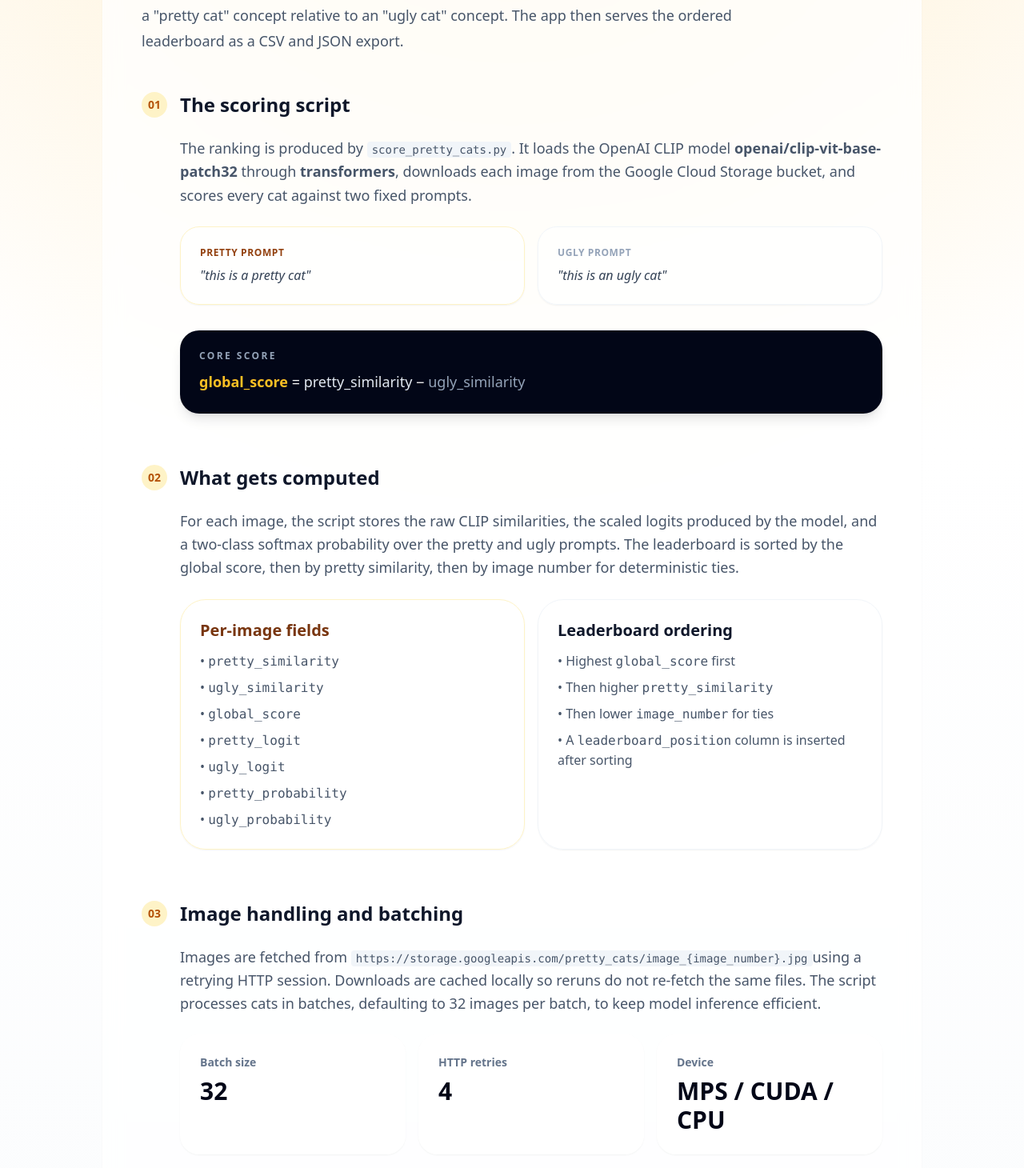
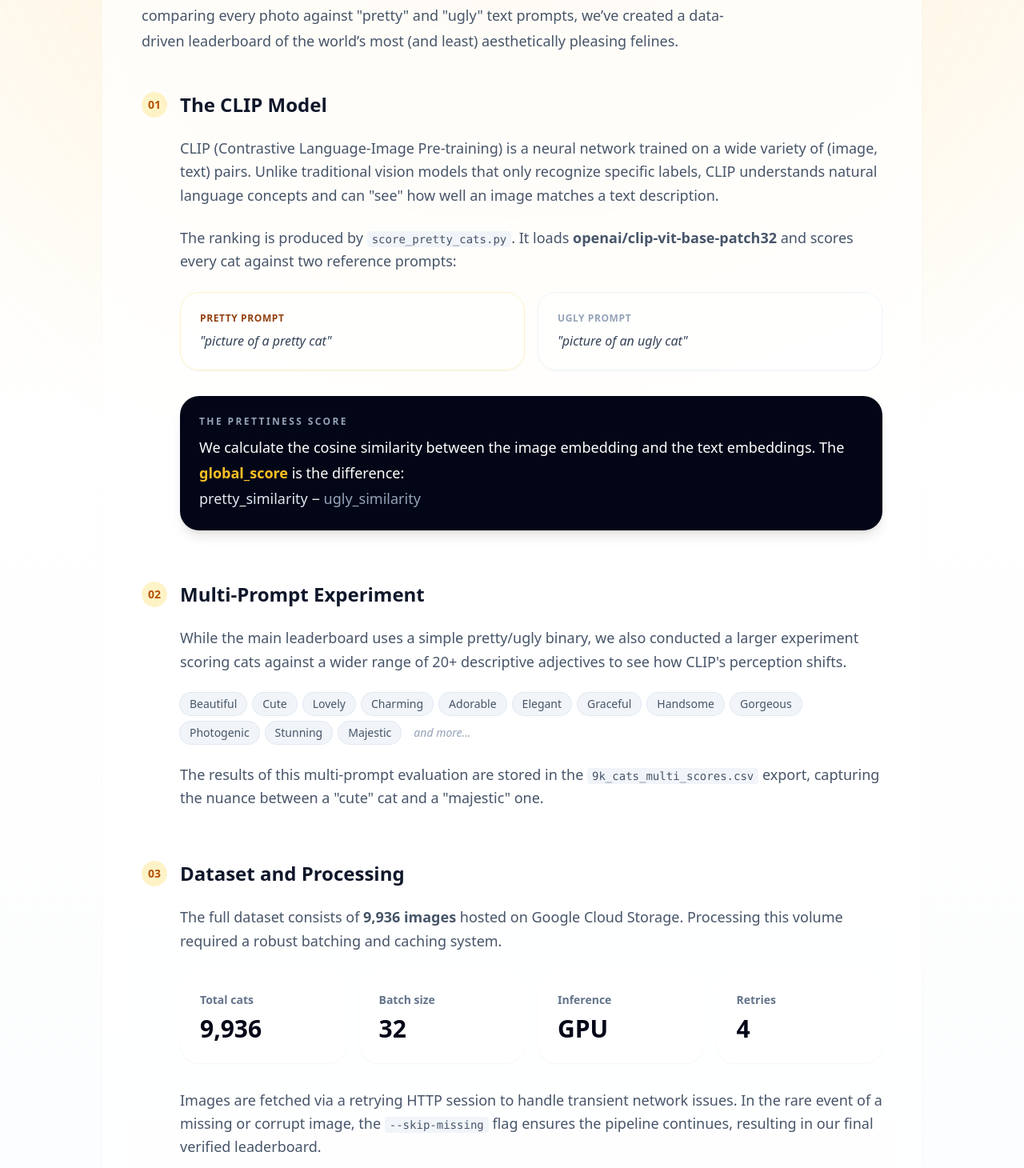
Before and after one commit to louispaulet/pretty_cats, a React (Vite) app in the folder pretty_cats/: page /#/about in a window 1280 px wide. Shown: the part 290-1750 px from the top of the page at 80% size. Built offline with nearby package versions, Linux system fonts and the light colour scheme.

Commit message:
Update About page with 9,936 cat images count and technical details about CLIP

```diff
--- a/pretty_cats/src/pages/About.jsx
+++ b/pretty_cats/src/pages/About.jsx
@@ -7,9 +7,9 @@ function About() {
             <p className="mb-3 text-sm font-semibold uppercase tracking-[0.35em] text-amber-700">Project details</p>
             <h1 className="text-4xl font-black tracking-tight text-slate-950 sm:text-5xl">About Pretty Cats</h1>
             <p className="mt-5 max-w-3xl text-lg leading-8 text-slate-600">
-              This project uses a CLIP-based scoring script to rank cat images by how closely they match a
-              "pretty cat" concept relative to an "ugly cat" concept. The app then serves the ordered leaderboard
-              as a CSV and JSON export.
+              This project uses OpenAI’s CLIP model to rank a massive collection of 9,936 cat images.
+              By comparing every photo against "pretty" and "ugly" text prompts, we’ve created a data-driven
+              leaderboard of the world’s most (and least) aesthetically pleasing felines.
             </p>
           </header>
 
@@ -19,31 +19,36 @@ function About() {
                 <span className="mr-4 flex h-8 w-8 items-center justify-center rounded-full bg-amber-100 text-sm font-bold text-amber-700">
                   01
                 </span>
-                <h2 className="text-2xl font-bold text-slate-900">The scoring script</h2>
+                <h2 className="text-2xl font-bold text-slate-900">The CLIP Model</h2>
               </div>
               <div className="pl-12">
                 <p className="mb-6 text-lg leading-relaxed text-slate-600">
+                  CLIP (Contrastive Language-Image Pre-training) is a neural network trained on a wide variety of
+                  (image, text) pairs. Unlike traditional vision models that only recognize specific labels, CLIP
+                  understands natural language concepts and can "see" how well an image matches a text description.
+                </p>
+                <p className="mb-6 text-lg leading-relaxed text-slate-600">
                   The ranking is produced by <code className="rounded bg-slate-100 px-1.5 py-0.5 text-sm">score_pretty_cats.py</code>.
-                  It loads the OpenAI CLIP model <strong>openai/clip-vit-base-patch32</strong> through
-                  <strong> transformers</strong>, downloads each image from the Google Cloud Storage bucket, and scores
-                  every cat against two fixed prompts.
+                  It loads <strong>openai/clip-vit-base-patch32</strong> and scores every cat against two reference prompts:
                 </p>
 
                 <div className="grid gap-4 sm:grid-cols-2">
                   <div className="rounded-3xl border border-amber-100 bg-white/60 p-6 shadow-sm">
                     <p className="mb-2 text-xs font-bold uppercase tracking-wider text-amber-800">Pretty prompt</p>
-                    <p className="text-slate-700 italic">"this is a pretty cat"</p>
+                    <p className="text-slate-700 italic">"picture of a pretty cat"</p>
                   </div>
                   <div className="rounded-3xl border border-slate-100 bg-white/60 p-6 shadow-sm">
                     <p className="mb-2 text-xs font-bold uppercase tracking-wider text-slate-400">Ugly prompt</p>
-                    <p className="text-slate-700 italic">"this is an ugly cat"</p>
+                    <p className="text-slate-700 italic">"picture of an ugly cat"</p>
                   </div>
                 </div>
 
                 <div className="mt-8 rounded-3xl bg-slate-950 p-6 text-white shadow-lg">
-                  <p className="mb-2 text-xs font-semibold uppercase tracking-[0.2em] text-slate-400">Core score</p>
+                  <p className="mb-2 text-xs font-semibold uppercase tracking-[0.2em] text-slate-400">The Prettiness Score</p>
                   <p className="text-lg leading-8">
-                    <span className="font-semibold text-amber-400">global_score</span> ={' '}
+                    We calculate the cosine similarity between the image embedding and the text embeddings.
+                    The <span className="font-semibold text-amber-400">global_score</span> is the difference:
+                    <br />
                     <span className="text-slate-200">pretty_similarity</span> −{' '}
                     <span className="text-slate-400">ugly_similarity</span>
                   </p>
@@ -56,38 +61,27 @@ function About() {
                 <span className="mr-4 flex h-8 w-8 items-center justify-center rounded-full bg-amber-100 text-sm font-bold text-amber-700">
                   02
                 </span>
-                <h2 className="text-2xl font-bold text-slate-900">What gets computed</h2>
+                <h2 className="text-2xl font-bold text-slate-900">Multi-Prompt Experiment</h2>
               </div>
               <div className="pl-12">
                 <p className="mb-6 text-lg leading-relaxed text-slate-600">
-                  For each image, the script stores the raw CLIP similarities, the scaled logits produced by the model,
-                  and a two-class softmax probability over the pretty and ugly prompts. The leaderboard is sorted by the
-                  global score, then by pretty similarity, then by image number for deterministic ties.
+                  While the main leaderboard uses a simple pretty/ugly binary, we also conducted a larger experiment
+                  scoring cats against a wider range of 20+ descriptive adjectives to see how CLIP's perception shifts.
                 </p>
 
-                <div className="grid gap-4 md:grid-cols-2">
-                  <article className="rounded-[2rem] border border-amber-100 bg-white/60 p-6 shadow-sm">
-                    <h3 className="mb-3 text-xl font-bold text-amber-900">Per-image fields</h3>
-                    <ul className="space-y-2 text-slate-600">
-                      <li>• <code>pretty_similarity</code></li>
-                      <li>• <code>ugly_similarity</code></li>
-                      <li>• <code>global_score</code></li>
-                      <li>• <code>pretty_logit</code></li>
-                      <li>• <code>ugly_logit</code></li>
-                      <li>• <code>pretty_probability</code></li>
-                      <li>• <code>ugly_probability</code></li>
-                    </ul>
-                  </article>
-                  <article className="rounded-[2rem] border border-slate-100 bg-white/60 p-6 shadow-sm">
-                    <h3 className="mb-3 text-xl font-bold text-slate-900">Leaderboard ordering</h3>
-                    <ul className="space-y-2 text-slate-600">
-                      <li>• Highest <code>global_score</code> first</li>
-                      <li>• Then higher <code>pretty_similarity</code></li>
-                      <li>• Then lower <code>image_number</code> for ties</li>
-                      <li>• A <code>leaderboard_position</code> column is inserted after sorting</li>
-                    </ul>
-                  </article>
+                <div className="flex flex-wrap gap-2">
+                  {['Beautiful', 'Cute', 'Lovely', 'Charming', 'Adorable', 'Elegant', 'Graceful', 'Handsome', 'Gorgeous', 'Photogenic', 'Stunning', 'Majestic'].map((adj) => (
+                    <span key={adj} className="rounded-full bg-slate-100 px-3 py-1 text-sm font-medium text-slate-600 ring-1 ring-slate-200">
+                      {adj}
+                    </span>
+                  ))}
+                  <span className="px-2 py-1 text-sm text-slate-400 italic">and more...</span>
                 </div>
+
+                <p className="mt-6 text-lg leading-relaxed text-slate-600">
+                  The results of this multi-prompt evaluation are stored in the <code className="rounded bg-slate-100 px-1.5 py-0.5 text-sm">9k_cats_multi_scores.csv</code> export,
+                  capturing the nuance between a "cute" cat and a "majestic" one.
+                </p>
               </div>
             </section>
 
@@ -96,30 +90,38 @@ function About() {
                 <span className="mr-4 flex h-8 w-8 items-center justify-center rounded-full bg-amber-100 text-sm font-bold text-amber-700">
                   03
                 </span>
-                <h2 className="text-2xl font-bold text-slate-900">Image handling and batching</h2>
+                <h2 className="text-2xl font-bold text-slate-900">Dataset and Processing</h2>
               </div>
               <div className="pl-12">
                 <p className="mb-6 text-lg leading-relaxed text-slate-600">
-                  Images are fetched from <code className="rounded bg-slate-100 px-1.5 py-0.5 text-sm">https://storage.googleapis.com/pretty_cats/image_{'{'}image_number{'}'}.jpg</code>
-                  using a retrying HTTP session. Downloads are cached locally so reruns do not re-fetch the same files.
-                  The script processes cats in batches, defaulting to 32 images per batch, to keep model inference
-                  efficient.
+                  The full dataset consists of <strong>9,936 images</strong> hosted on Google Cloud Storage.
+                  Processing this volume required a robust batching and caching system.
                 </p>
 
-                <div className="grid gap-4 sm:grid-cols-3">
+                <div className="grid gap-4 sm:grid-cols-2 lg:grid-cols-4">
+                  <div className="rounded-3xl border border-white bg-white/70 p-6 shadow-sm">
+                    <p className="text-sm font-semibold text-slate-500">Total cats</p>
+                    <p className="mt-2 text-3xl font-black text-slate-950">9,936</p>
+                  </div>
                   <div className="rounded-3xl border border-white bg-white/70 p-6 shadow-sm">
                     <p className="text-sm font-semibold text-slate-500">Batch size</p>
                     <p className="mt-2 text-3xl font-black text-slate-950">32</p>
                   </div>
                   <div className="rounded-3xl border border-white bg-white/70 p-6 shadow-sm">
-                    <p className="text-sm font-semibold text-slate-500">HTTP retries</p>
+                    <p className="text-sm font-semibold text-slate-500">Inference</p>
+                    <p className="mt-2 text-3xl font-black text-slate-950">GPU</p>
+                  </div>
+                  <div className="rounded-3xl border border-white bg-white/70 p-6 shadow-sm">
+                    <p className="text-sm font-semibold text-slate-500">Retries</p>
                     <p className="mt-2 text-3xl font-black text-slate-950">4</p>
                   </div>
-                  <div className="rounded-3xl border border-white bg-white/70 p-6 shadow-sm">
-                    <p className="text-sm font-semibold text-slate-500">Device</p>
-                    <p className="mt-2 text-3xl font-black text-slate-950">MPS / CUDA / CPU</p>
-                  </div>
                 </div>
+
+                <p className="mt-8 text-lg leading-relaxed text-slate-600">
+                  Images are fetched via a retrying HTTP session to handle transient network issues.
+                  In the rare event of a missing or corrupt image, the <code className="rounded bg-slate-100 px-1.5 py-0.5 text-sm">--skip-missing</code> flag
+                  ensures the pipeline continues, resulting in our final verified leaderboard.
+                </p>
               </div>
             </section>
 
@@ -145,7 +147,7 @@ function About() {
                     <p className="text-slate-600 leading-relaxed">
                       If an image cannot be downloaded or decoded, the default behavior is to stop immediately. The
                       <code className="rounded bg-slate-100 px-1.5 py-0.5 text-sm">--skip-missing</code> flag skips
-                      those images instead, which is how the final 9,935-row export was produced after one 404.
+                      those images instead, which is how the final 9,936-row export was produced.
                     </p>
                   </div>
                 </div>
```
